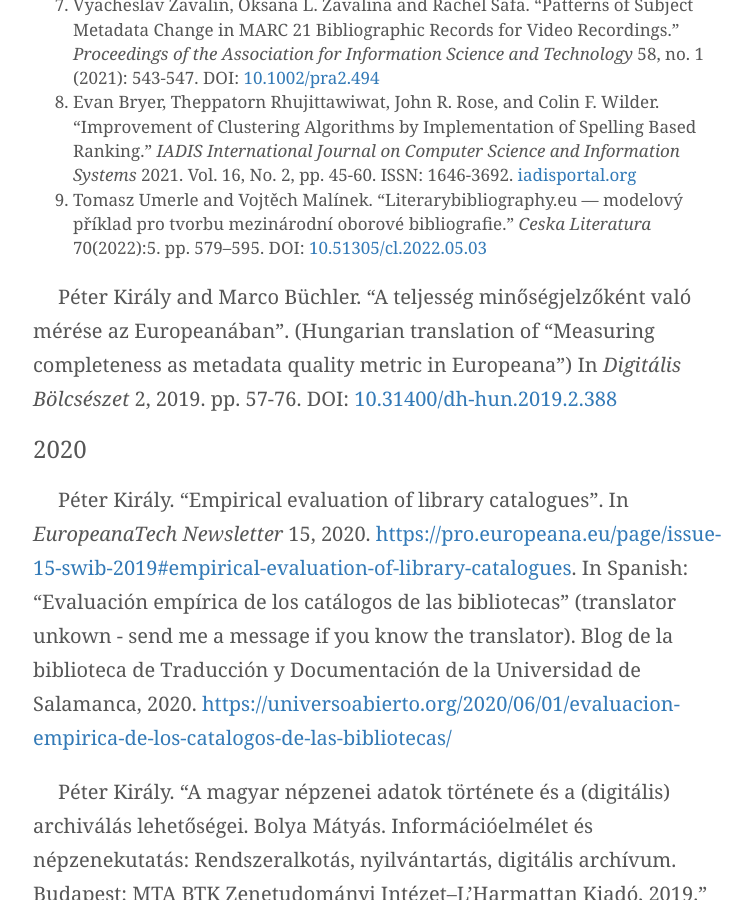
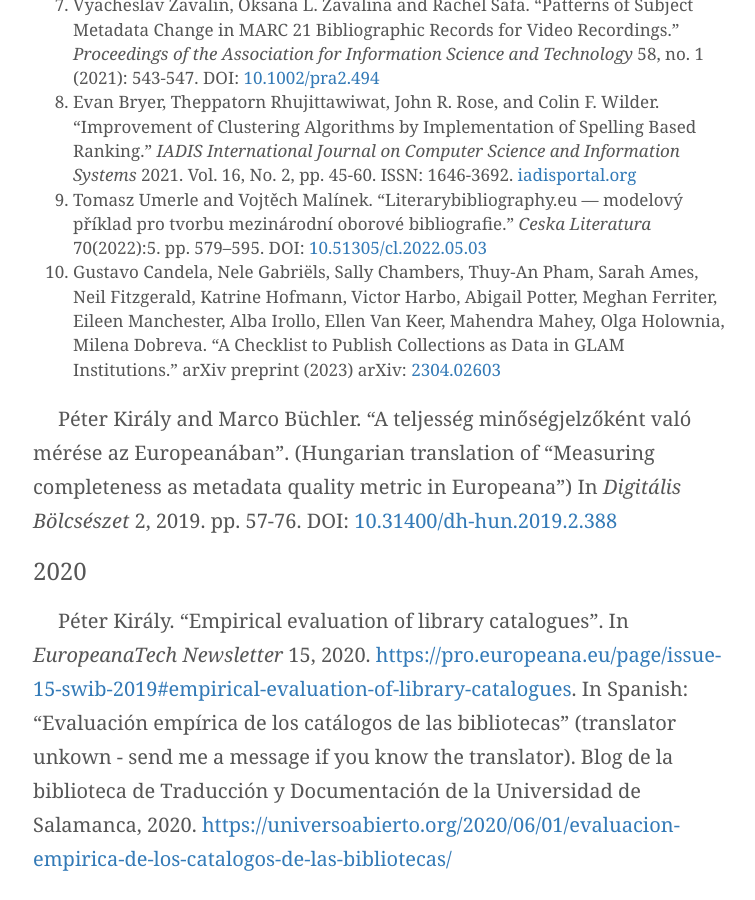
Before and after one commit to pkiraly/pkiraly.github.io, a Jekyll site: the page built from about.md, in a window 1280 px wide and 900 px high, scrolled down 11841 px. Shown: the whole window, without its empty margins (257-1012 px from the left). Built offline with Jekyll 4.4.1, drawn with Linux system fonts in a browser that asks for light colours; nearby versions of some CDN libraries; some web fonts are replaced; comment, search, counter and statistics services are not loaded.

Commit message:
adding Candela at al., 2023

```diff
--- a/about.md
+++ b/about.md
@@ -175,6 +175,7 @@ cited by:<br/>
 7. Vyacheslav Zavalin, Oksana L. Zavalina and Rachel Safa. "Patterns of Subject Metadata Change in MARC 21 Bibliographic Records for Video Recordings." _Proceedings of the Association for Information Science and Technology_ 58, no. 1 (2021): 543-547. DOI: [10.1002/pra2.494](https://doi.org/10.1002/pra2.494)
 8. Evan Bryer, Theppatorn Rhujittawiwat, John R. Rose, and Colin F. Wilder. "Improvement of Clustering Algorithms by Implementation of Spelling Based Ranking." _IADIS International Journal on Computer Science and Information Systems_ 2021. Vol. 16, No. 2, pp. 45-60. ISSN: 1646-3692. [iadisportal.org](http://www.iadisportal.org/ijcsis/papers/2021160204.pdf)
 9. Tomasz Umerle and Vojtěch Malínek. "Literarybibliography.eu — modelový příklad pro tvorbu mezinárodní oborové bibliografie." _Ceska Literatura_  70(2022):5. pp. 579--595. DOI: [10.51305/cl.2022.05.03](https://doi.org/10.51305/cl.2022.05.03)
+10. Gustavo Candela, Nele Gabriëls, Sally Chambers, Thuy-An Pham, Sarah Ames, Neil Fitzgerald, Katrine Hofmann, Victor Harbo, Abigail Potter, Meghan Ferriter, Eileen Manchester, Alba Irollo, Ellen Van Keer, Mahendra Mahey, Olga Holownia, Milena Dobreva. "A Checklist to Publish Collections as Data in GLAM Institutions." arXiv preprint (2023) arXiv: [2304.02603](https://arxiv.org/abs/2304.02603)
 
 Péter Király and Marco Büchler. “A teljesség minőségjelzőként való mérése az Europeanában”. (Hungarian translation of “Measuring completeness as metadata quality metric in Europeana”) In *Digitális Bölcsészet* 2, 2019. pp. 57-76. DOI: [10.31400/dh-hun.2019.2.388](https://doi.org/10.31400/dh-hun.2019.2.388)
 
```
